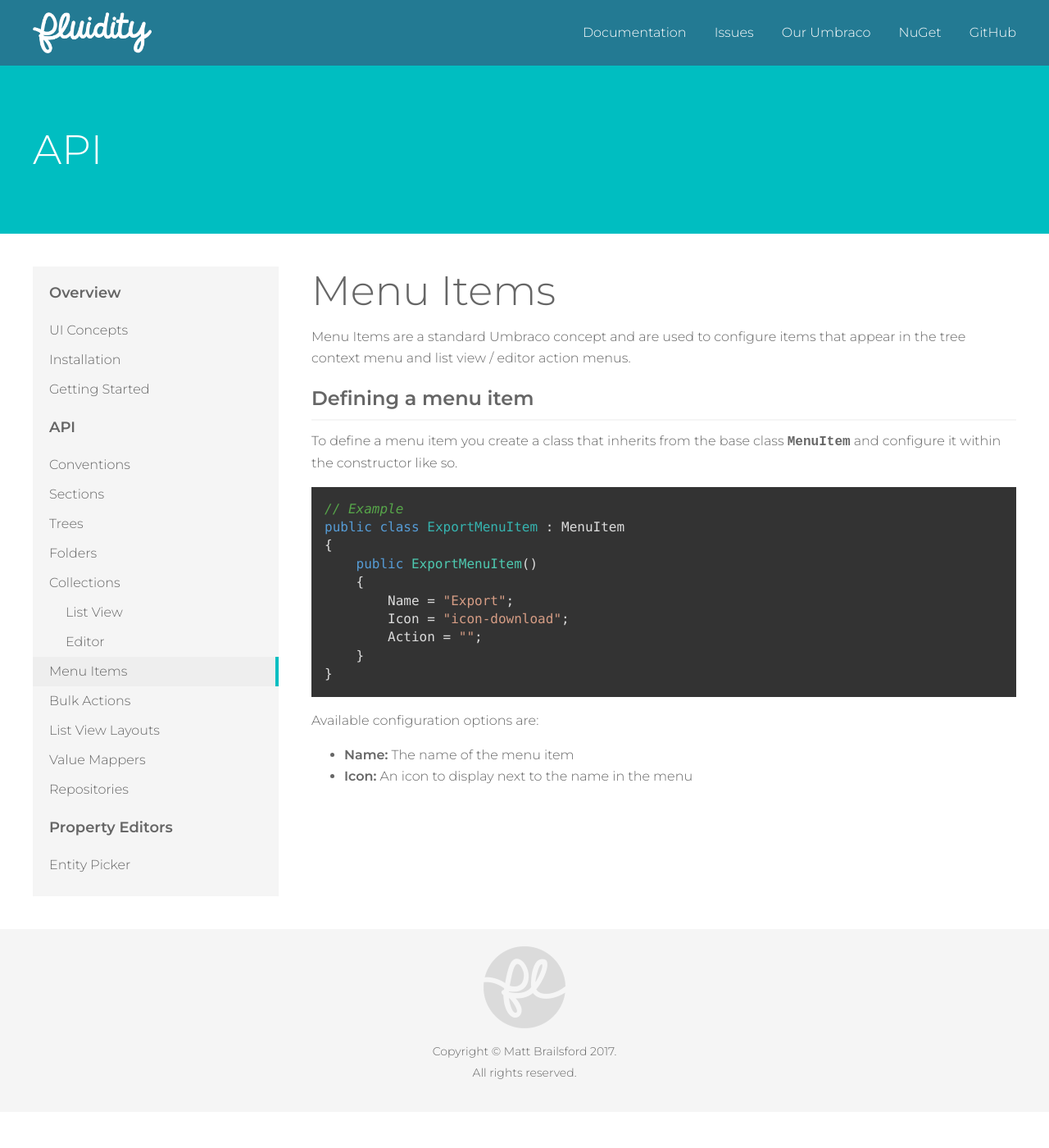
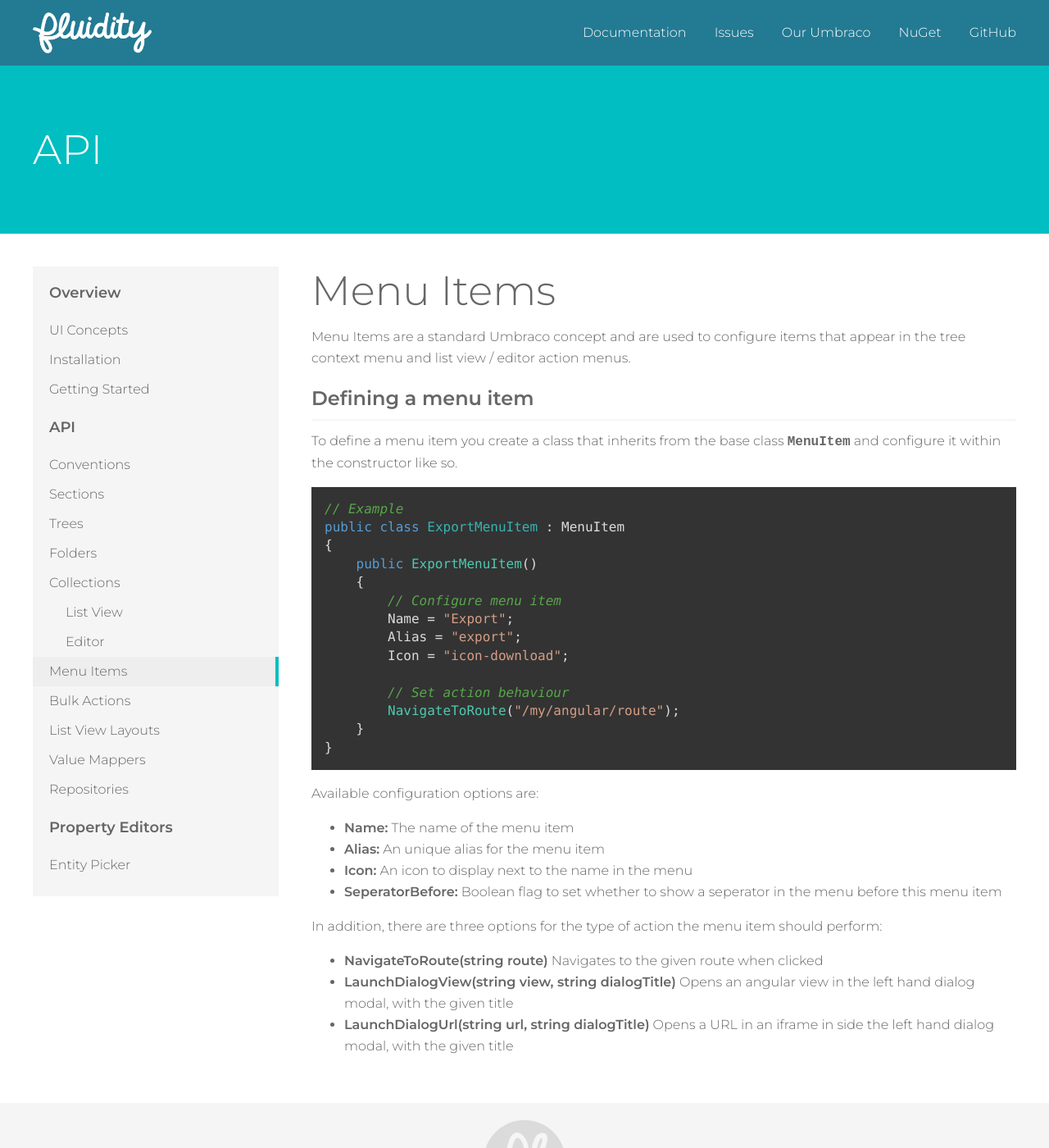
Before and after one commit to mattbrailsford/umbraco-fluidity, a Jekyll site: the page built from docs/_pages/02-api-05-menu-items.md, in a window 1280 px wide and 1400 px high. Shown: the whole window at 82% size. Built offline with Jekyll 4.4.1, drawn with Linux system fonts in a browser that asks for light colours.

Commit message:
Menu item updates

`````diff
--- a/docs/_pages/02-api-05-menu-items.md
+++ b/docs/_pages/02-api-05-menu-items.md
@@ -17,9 +17,13 @@ public class ExportMenuItem : MenuItem
 {
     public ExportMenuItem()
     {
+        // Configure menu item
         Name = "Export";
+        Alias = "export";
         Icon = "icon-download";
-        Action = "";
+
+        // Set action behaviour
+        NavigateToRoute("/my/angular/route");
     }
 }
 ````
@@ -27,4 +31,12 @@ public class ExportMenuItem : MenuItem
 Available configuration options are:
 
 * **Name:** The name of the menu item
+* **Alias:** An unique alias for the menu item
 * **Icon:** An icon to display next to the name in the menu
+* **SeperatorBefore:** Boolean flag to set whether to show a seperator in the menu before this menu item
+
+In addition, there are three options for the type of action the menu item should perform:
+
+* **NavigateToRoute(string route)** Navigates to the given route when clicked
+* **LaunchDialogView(string view, string dialogTitle)** Opens an angular view in the left hand dialog modal, with the given title
+* **LaunchDialogUrl(string url, string dialogTitle)** Opens a URL in an iframe in side the left hand dialog modal, with the given title
`````
